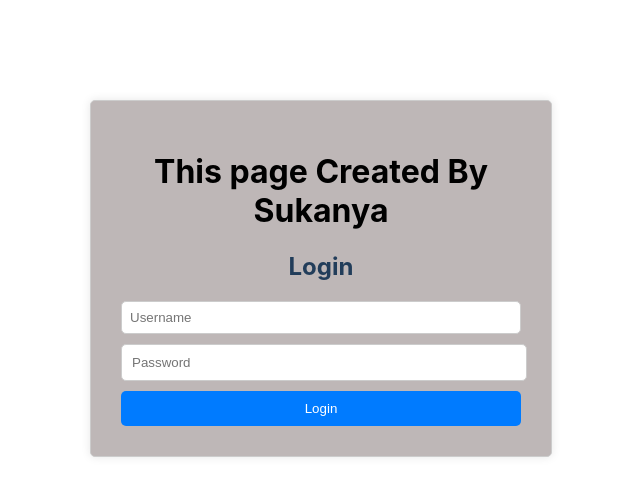
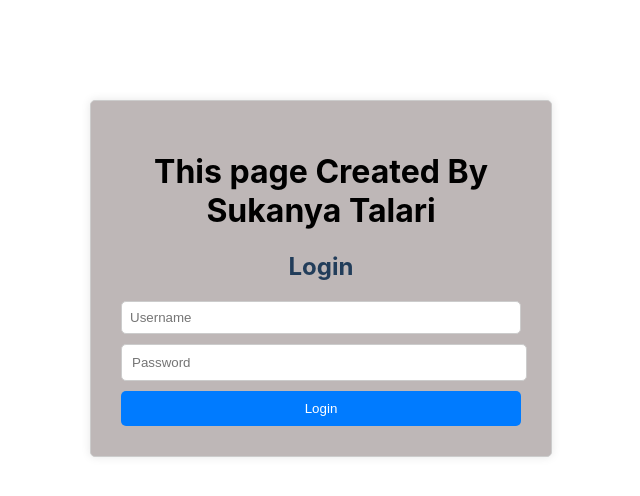
Before and after one commit to SukanyaWebDev/assignment-task, a React (Create React App) app: page /login in a window 1280 px wide. Shown: the top 496 px of the page, without its empty margins (319-959 px from the left). Built offline with nearby package versions, Linux system fonts and the light colour scheme.

Commit message:
Update index.js

```diff
--- a/src/components/Login/index.js
+++ b/src/components/Login/index.js
@@ -36,7 +36,7 @@ class Login extends Component {
 
         return (
             <div className="login-container">
-                <h1>This page Created By Sukanya</h1>
+                <h1>This page Created By Sukanya Talari</h1>
                 <h2>Login </h2>
                 <input
                     type="text"
```
